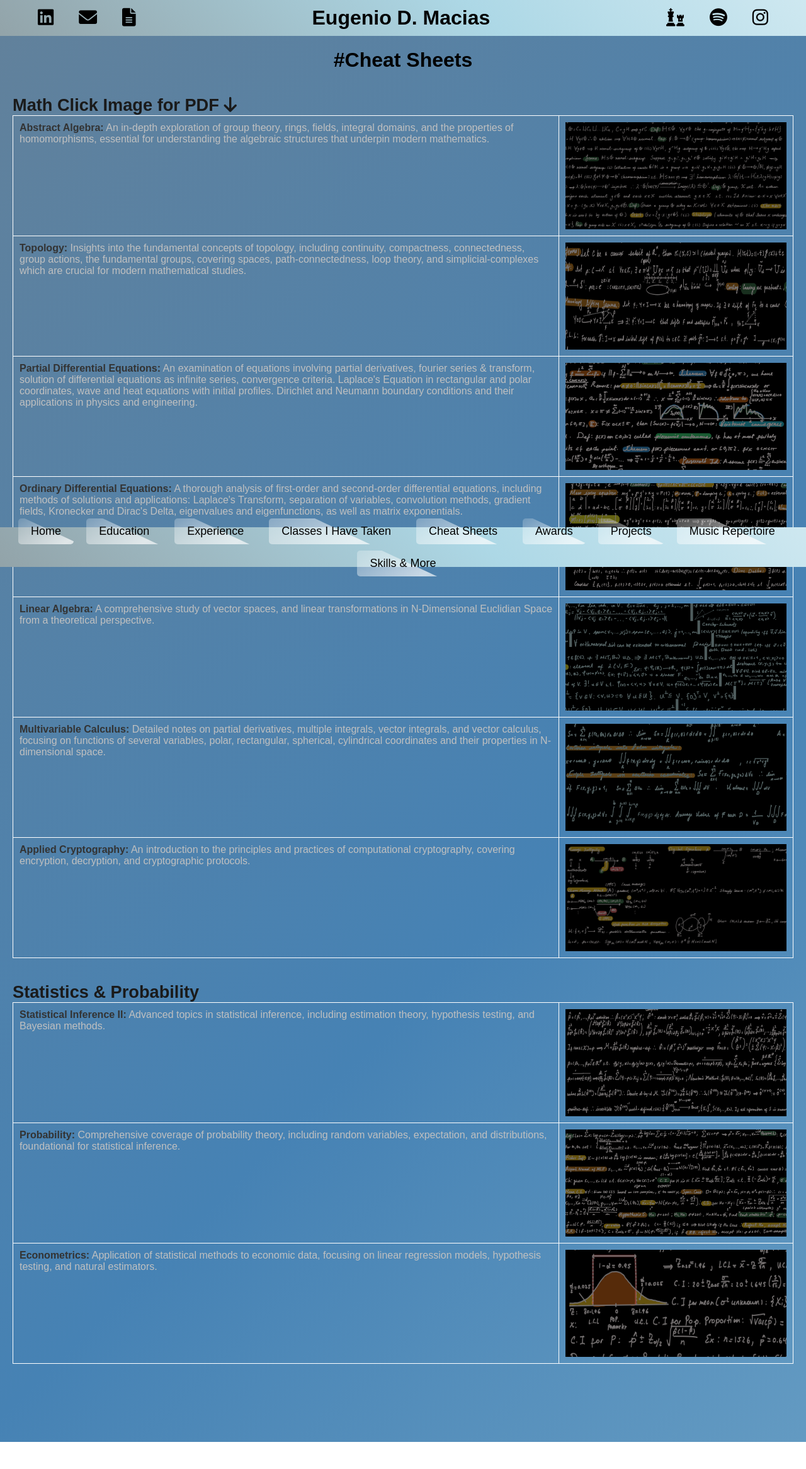
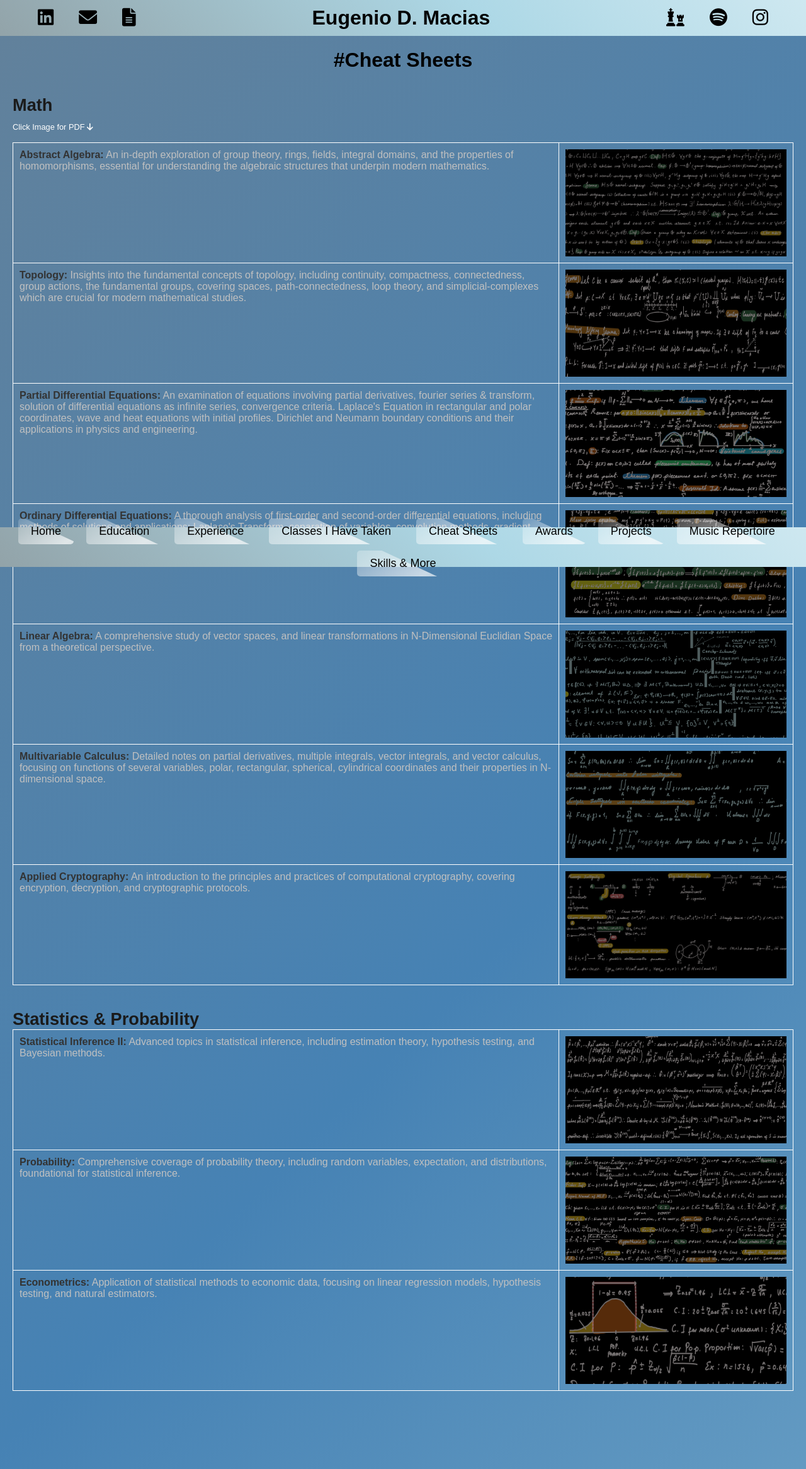
Before and after one commit to xXElGenio0203Xx/eugenio-macias.github.io, a Jekyll site: the page built from notes.md, in a window 1280 px wide. Shown: the whole page at 63% size. Built offline with Jekyll 4.4.1, drawn with Linux system fonts in a browser that asks for light colours; some web fonts are replaced; before the commit the page ends 2289 px from its top, so only the background shows below that.

Commit message:
Update notes.md

```diff
--- a/notes.md
+++ b/notes.md
@@ -8,8 +8,10 @@ title: Cheat Sheets
 </div>
 <br>
 
-<h2 style="color: #1a1a1a; display: inline-block;">Math <span style="display: inline-block; margin-right: 20px;">
-    Click Image for PDF <i class="fas fa-arrow-down"></i> </span></h2>
+<h2 style="color: #1a1a1a; display: inline-block;">Math</h2>
+<span style="display: inline-block; float: right; color: white; font-size: 0.8em; margin-top: 10px;">
+    Click Image for PDF <i class="fas fa-arrow-down"></i>
+</span>
 <table style="width:100%;">
   <tr>
     <td style="width: 70%; vertical-align:top;">
```
